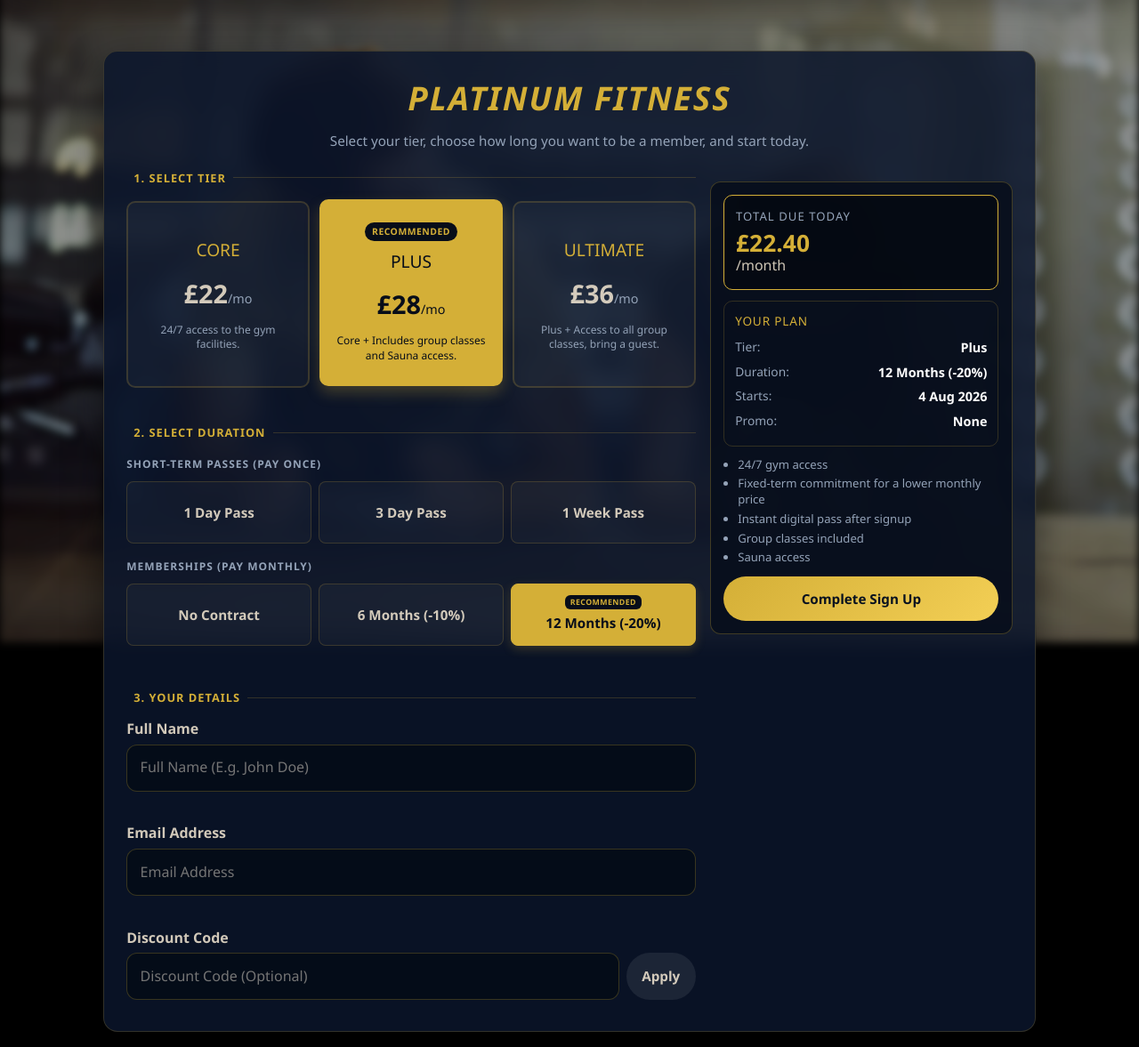
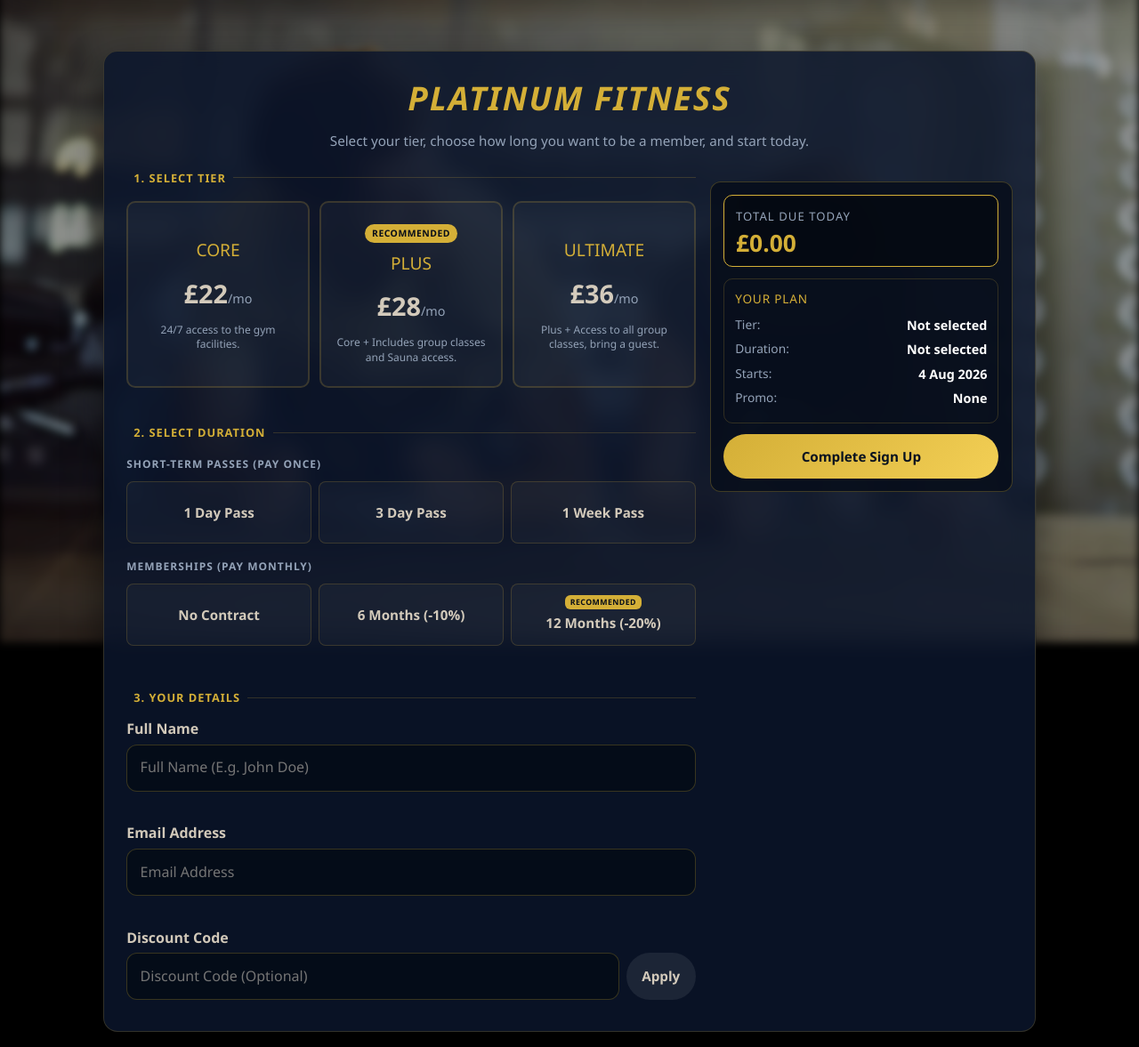
Before and after one commit to FilipTSC/uuproject, a Flask app: page /membership in a window 1280 px wide. Shown: the part 78-1255 px from the top of the page at 89% size. Run offline with Flask 2, Linux system fonts and the light colour scheme.

Commit message:
Changed membership default to not check anything and ensured perks didn't appear until tier was selected

```diff
--- a/static/javascript/membership.js
+++ b/static/javascript/membership.js
@@ -54,6 +54,7 @@ $(function () {
         if (!tier || !duration) {
             $('#totalDue').text('£0.00');
             $('#recurringText').text('');
+            updateCheckoutDetails();
             return;
         }
 
@@ -102,14 +103,15 @@ $(function () {
 
     function updateCheckoutDetails() {
         const tier = $('input[name="tier"]:checked').val() || 'Not selected';
-        const durationLabel = $('input[name="duration"]:checked').next('span').clone().children().remove().end().text().trim() || 'Not selected';
+        const durationValue = $('input[name="duration"]:checked').val();
+        const durationLabel = durationTexts[durationValue] || 'Not selected';
         const promoText = promoDiscount > 0 ? `${Math.round(promoDiscount * 100)}% applied` : 'None';
 
         $('#summaryTier').text(tier);
         $('#summaryDuration').text(durationLabel);
         $('#summaryPromo').text(promoText);
 
-        const durationValue = $('input[name="duration"]:checked').val();
+
         const perks = getPerksBySelection(tier, durationValue);
 
         // Loops through the perks array and creates an HTML list item for each perk, then joins them into a single string
@@ -124,6 +126,10 @@ $(function () {
     }
 
     function getPerksBySelection(tier, duration) {
+        if (tier == "Not selected") {
+            return [];
+        }
+
         const isShortTermPass = ["1_day", "3_days", "7_days"].includes(duration);
         const isFixedTermMembership = ["6_months", "12_months"].includes(duration);
 
--- a/templates/membership.html
+++ b/templates/membership.html
@@ -31,7 +31,7 @@
                     </label>
 
                     <label class="tier-card">
-                        <input type="radio" name="tier" value="Plus" checked required>
+                        <input type="radio" name="tier" value="Plus" required>
                         <div class="tier-content">
                             <div class="recommended-badge">Recommended</div>
                             <p class="tier-title">Plus</p>
@@ -87,7 +87,7 @@
                         </label>
 
                         <label class="duration-btn">
-                            <input type="radio" name="duration" value="12_months" checked required>
+                            <input type="radio" name="duration" value="12_months" required>
                             <span class="has-badge">
                                 <div class="recommended-badge-small">Recommended</div>
                                 12 Months (-20%)
```
